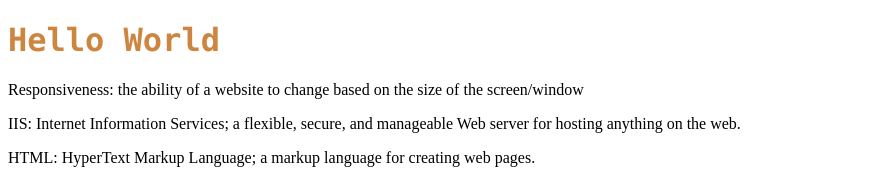
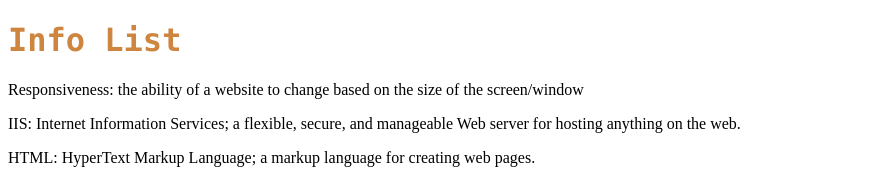
Before and after one commit to DragonHuntrX/HTML, a plain HTML site: page index.html in a window 1280 px wide. Shown: the top 169 px of the page, without its empty margins (0-887 px from the left). Drawn offline with Linux system fonts and the light colour scheme.

Commit message:
Updated index

```diff
--- a/index.html
+++ b/index.html
@@ -8,7 +8,7 @@
 		<title>Document</title>
 	</head>
 	<body>
-		<h1 class="title">Hello World</h1>
+		<h1 class="title">Info List</h1>
 		<p>
 			Responsiveness: the ability of a website to change based on the size
 			of the screen/window
```
